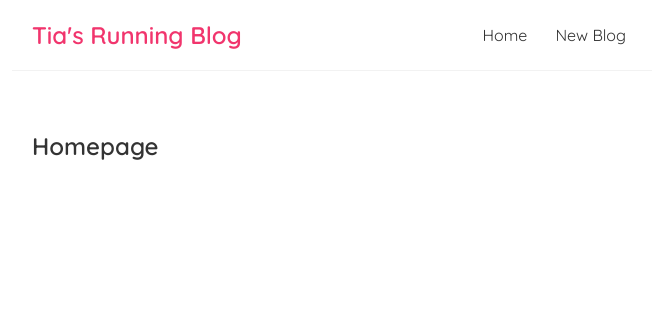
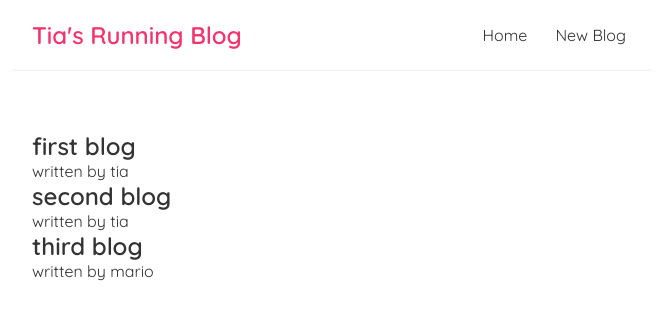
Before and after one commit to tiafields/RunningBlog, a React (Create React App) app: page / in a window 1280 px wide. Shown: the top 320 px of the page, without its empty margins (308-964 px from the left). Built offline with nearby package versions, Linux system fonts and the light colour scheme.

Commit message:
adding blog data to Home.js

```diff
--- a/src/Home.js
+++ b/src/Home.js
@@ -1,9 +1,22 @@
+import { useState } from "react";
+
 const Home = () => {
+    const [blogs, setBlogs] = useState([
+        {title: "first blog", body: "body 1", author: "tia", id: 1},
+        {title: "second blog", body: "body 2", author: "tia", id: 2},
+        {title: "third blog", body: "body 3", author: "mario", id: 3},
+    ]);
+
     return (
-        <div className="home">
-            <h2>Homepage</h2>
+        <div clasName = "home">
+            {blogs.map((blog) => (
+                <div className="blog-preview" key={blog.id}>
+                    <h2>{blog.title}</h2>
+                    <p>written by {blog.author}</p>
+                </div>
+            ))}
         </div>
-     );
+    );
 }
 
 export default Home;
--- a/src/index.css
+++ b/src/index.css
@@ -39,3 +39,5 @@
   margin: 40px auto;
   padding: 20px;
 }
+
+/* blog preview  */
```
